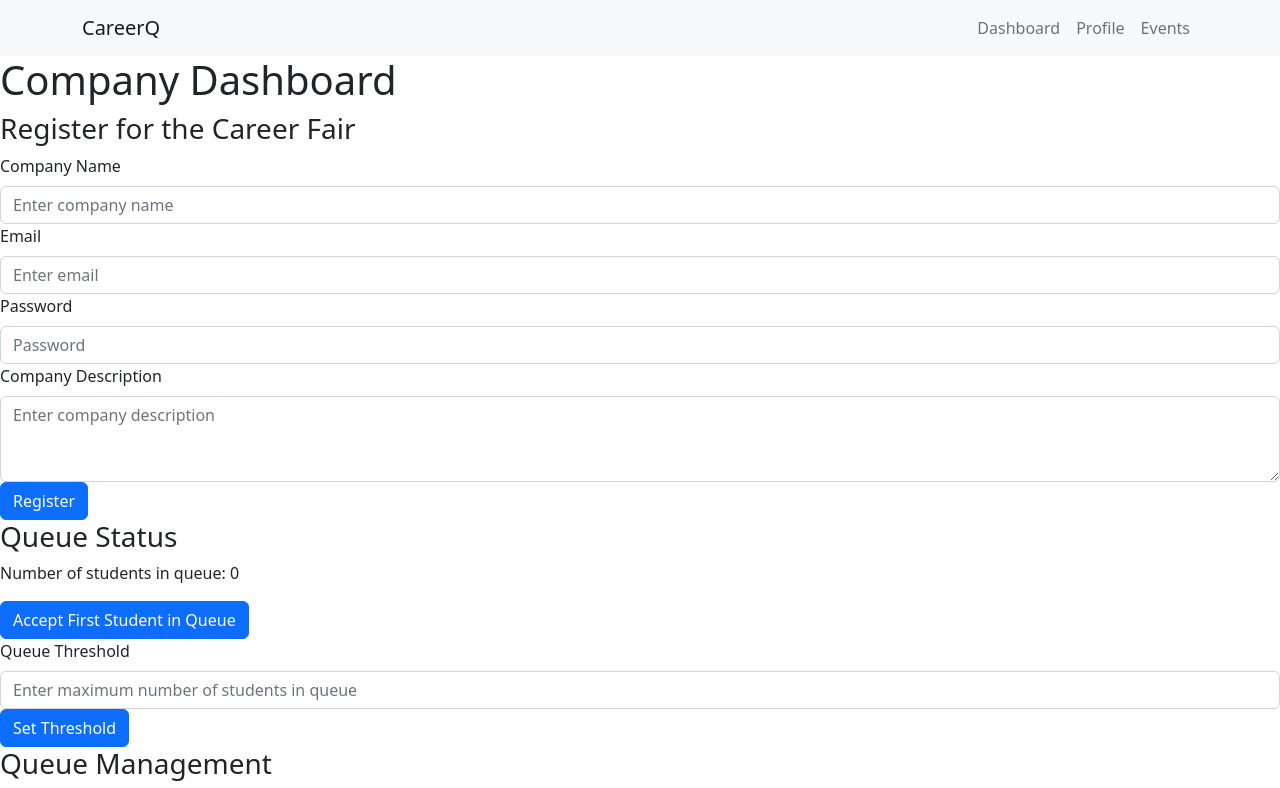
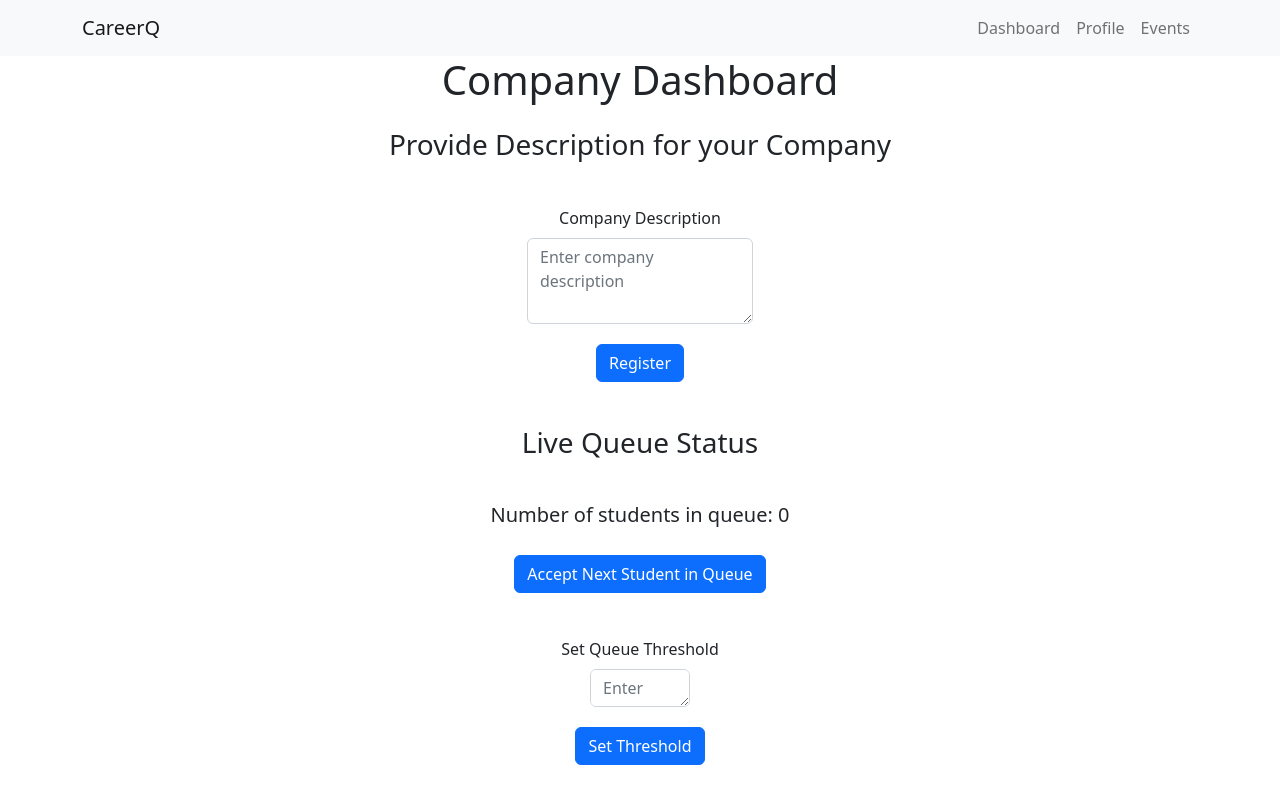
Before and after one commit to LucasStevenson/CS151-CareerQ, a React (Create React App) app in the folder frontend/: page /company in a window 1280 px wide. Shown: the top 788 px of the page. Built offline with nearby package versions, Linux system fonts and the light colour scheme.

Commit message:
Update Company and Student (Features)

```diff
--- a/frontend/src/components/Company.js
+++ b/frontend/src/components/Company.js
@@ -1,5 +1,6 @@
 import React, { useState } from 'react';
 import { Button, Form, Table } from 'react-bootstrap';
+import { Link, useNavigate } from "react-router-dom";
 
 const Company = () => {
     const [queue, setQueue] = useState([]);
@@ -144,54 +145,53 @@ const Company = () => {
         });
 
         if (rawResponse.ok) {
-            alert("Company registered!");
+            alert("Company Description registered!");
         }
     };
 
     return (
         <>
-            <h1>Company Dashboard</h1>
-            <div>
-                <h3>Register for the Career Fair</h3>
+            <h1 className="mb-4 font-weight-normal text-center">Company Dashboard</h1>
+            <h3 className="mb-4 font-weight-normal text-center ">Provide Description for your Company</h3>
+            <div className="d-flex justify-content-center">
                 <Form onSubmit={handleRegister}>
-                    <Form.Group controlId="companyName">
-                        <Form.Label>Company Name</Form.Label>
-                        <Form.Control type="text" placeholder="Enter company name" required onChange={(e) => setCompanyName(e.target.value)} />
-                    </Form.Group>
-                    <Form.Group controlId="email">
-                        <Form.Label>Email</Form.Label>
-                        <Form.Control type="email" placeholder="Enter email" required onChange={(e) => setEmail(e.target.value)} />
-                    </Form.Group>
-                    <Form.Group controlId="password">
-                        <Form.Label>Password</Form.Label>
-                        <Form.Control type="password" placeholder="Password" required onChange={(e) => setPassword(e.target.value)} />
-                    </Form.Group>
                     <Form.Group controlId="companyDescription">
-                        <Form.Label>Company Description</Form.Label>
+                        <Form.Label className="d-flex justify-content-center" style={{ paddingTop: "20px" }}>Company Description</Form.Label>
                         <Form.Control as="textarea" rows={3} placeholder="Enter company description" required onChange={(e) => setCompanyDescription(e.target.value)} />
                     </Form.Group>
-                    <Button variant="primary" type="submit">
-                        Register
-                    </Button>
+                    <div className="d-flex justify-content-center" style={{ paddingTop: "20px" }}>
+                        <Button className="mb-4 font-weight-normal text-center" variant="primary" type="submit" >
+                            Register
+                        </Button>
+                    </div>
                 </Form>
             </div>
-            <div>
-                <h3>Queue Status</h3>
-                <p>Number of students in queue: {queue.length}</p>
-                <Button variant="primary" onClick={handleAcceptStudent}>Accept First Student in Queue</Button>
+            <div classname="d-flex justify-content-center">
+                <h3 className="mb-4 font-weight-normal text-center" style={{ paddingTop: "20px" }}> Live Queue Status </h3>
+                <h5 className="d-flex justify-content-center" style={{ paddingTop: "20px" }} >Number of students in queue: {queue.length} </h5>
+                <div className="d-flex justify-content-center" style={{ paddingTop: "20px" }}>
+                    <Button className="mb-4 font-weight-normal text-center" variant="primary" onClick={handleAcceptStudent}>Accept Next Student in Queue</Button>
+                </div>
                 <Form onSubmit={handleSetThreshold}>
                     <Form.Group controlId="queueThreshold">
-                        <Form.Label>Queue Threshold</Form.Label>
-                        <Form.Control type="number" placeholder="Enter maximum number of students in queue" required onChange={(e) => setQueueThreshold(e.target.value)} />
+                        <Form.Label className="d-flex justify-content-center" style={{ paddingTop: "20px" }}>Set Queue Threshold</Form.Label>
+                        <div className="d-flex justify-content-center">
+                            <Form.Control as="textarea" placeholder="Enter maximum number of students in queue" required onChange={(e) => setQueueThreshold(e.target.value)}
+                                style={{ height: '30px', width: '100px' }} />
+                        </div>
+
                     </Form.Group>
-                    <Button variant="primary" type="submit">
-                        Set Threshold
-                    </Button>
+
+                    <div className="d-flex justify-content-center" style={{ paddingTop: "20px", paddingBottom: "50px" }} >
+                        <Button variant="primary" type="submit">
+                            Set Threshold
+                        </Button>
+                    </div>
                 </Form>
             </div>
 
             <div>
-                <h3>Queue Management</h3>
+                <h3 className="mb-4 font-weight-normal text-center">Queue Management</h3>
                 <Table striped bordered hover>
                     <thead>
                         <tr>
@@ -216,6 +216,11 @@ const Company = () => {
                     </tbody>
                 </Table>
             </div>
+            <div className="d-flex justify-content-center">
+                <Button variant="primary" type="submit" block size="lg" className="mb-4 font-weight-normal text-center">
+                    <Link to="/Login" style={{ color: 'white' }}>Logout </Link>
+                </Button>
+            </div>
         </>
     );
 }
--- a/frontend/src/components/Student.js
+++ b/frontend/src/components/Student.js
@@ -1,4 +1,4 @@
-import React,{ useState, useEffect } from "react";
+import React, { useState, useEffect } from "react";
 import { Container, Form, Button } from "react-bootstrap";
 import { Link, useNavigate } from "react-router-dom";
 
@@ -21,18 +21,35 @@ const Student = () => {
     fetchCompanies();
   }, []);
 
+  useEffect(() => {
+    async function fetchQueueStatus() {
+      if (selectedCompany) {
+        const response = await fetch(
+          `http://localhost:8080/companies/${selectedCompany}/queue/status`
+        );
+        const data = await response.json();
+        setQueueLength(data.queueLength);
+        setEstimatedWaitTime(data.estimatedWaitTime);
+      }
+    }
+    fetchQueueStatus();
+  }, [selectedCompany]);
+
   const handleJoinQueue = async () => {
-    const response = await fetch(`http://localhost:8080/companies/${selectedCompany}/queue`, {
+    const response = await fetch(
+      `http://localhost:8080/companies/${selectedCompany}/queue`,
+      {
         method: "POST",
         headers: {
-        "Content-Type": "application/json"
+          "Content-Type": "application/json",
         },
         body: JSON.stringify({
-        companyType: "companyType",
+          companyType: companyType,
           name: "name",
-        studentID: "studentID"
-      })
-    });
+          studentID: studentID,
+        }),
+      }
+    );
     const data = await response.json();
     setQueuePosition(data.position);
     setQueueLength(data.queueLength);
@@ -40,9 +57,12 @@ const Student = () => {
   };
 
   const handleLeaveQueue = async () => {
-    const response = await fetch(`http://localhost:8080/company/${selectedCompany}/queue/123456`, {
-      method: "DELETE"
-    });
+    const response = await fetch(
+      `http://localhost:8080/company/${selectedCompany}/queue/${queuePosition}`,
+      {
+        method: "DELETE",
+      }
+    );
     const data = await response.json();
     setQueuePosition(null);
     setQueueLength(data.queueLength);
@@ -51,13 +71,14 @@ const Student = () => {
 
   return (
     <Container>
-    <div className="my-5"style={{ paddingTop: "5px" }}>
+      <div className="my-5" style={{ paddingTop: "5px" }}>
         <h1 className="mb-4 font-weight-normal text-center">Student Dashboard</h1>
         <h2 className="mb-4 font-weight-normal text-center">Browse Companies</h2>
-
         <div className="d-flex justify-content-center">
-      <Form.Group controlId="formBasicUserType" >
-        <Form.Label>Please select your Company where you want to Apply</Form.Label>
+          <Form.Group controlId="formBasicUserType">
+            <Form.Label>
+              Please select the company where you want to apply
+            </Form.Label>
             <Form.Control
               as="select"
               value={companyType}
@@ -66,23 +87,29 @@ const Student = () => {
               <option value="" disabled>
                 Select company
               </option>
-          <option value="Company">Netflix</option>
-          <option value="Company">Nvidia</option>
-          <option value="Company">Amazon</option>
-          <option value="Company">Google</option>
+              <option value="Netflix">Netflix</option>
+              <option value="Nvidia">Nvidia</option>
+              <option value="Amazon">Amazon</option>
+              <option value="Google">Google</option>
             </Form.Control>
           </Form.Group>
         </div>
+
         <ul>
           {companies.map((company) => (
             <li key={company.id}>
-            <button onClick={() => setSelectedCompany(company.id)}>{company.name}</button>
+              <button onClick={() => setSelectedCompany(company.id)}>
+                {company.name}
+              </button>
+              <span>Waiting: {company.waiting}</span>
+              <span>Estimated Wait Time: {company.estimatedWaitTime}</span>
             </li>
           ))}
         </ul>
+
         {selectedCompany && (
           <div>
-          <h3>Check Queue Status{{ paddingTop: "5px" }}</h3>
+            <h3>Check Queue Status</h3>
             <p>Queue Length: {queueLength}</p>
             <p>Estimated Wait Time: {estimatedWaitTime}</p>
             {queuePosition !== null ? (
@@ -95,14 +122,22 @@ const Student = () => {
             )}
           </div>
         )}
+
         <div className="d-flex justify-content-center">
-      <Button variant="primary" type="submit" block size="lg" className="mb-4 font-weight-normal text-center">
-        <Link to="/Login" style={{ color: 'white' }}>Logout </Link>
+          <Button
+            variant="primary"
+            type="submit"
+            block
+            size="lg"
+            className="mb-4 font-weight-normal text-center"
+          >
+            <Link to="/Login" style={{ color: "white" }}>
+              Logout{" "}
+            </Link>
           </Button>
         </div>
       </div>
     </Container>
-  );
-};
-
+  )
+}
 export default Student;
```
Lines whose indentation alone changed are shown as unchanged.
